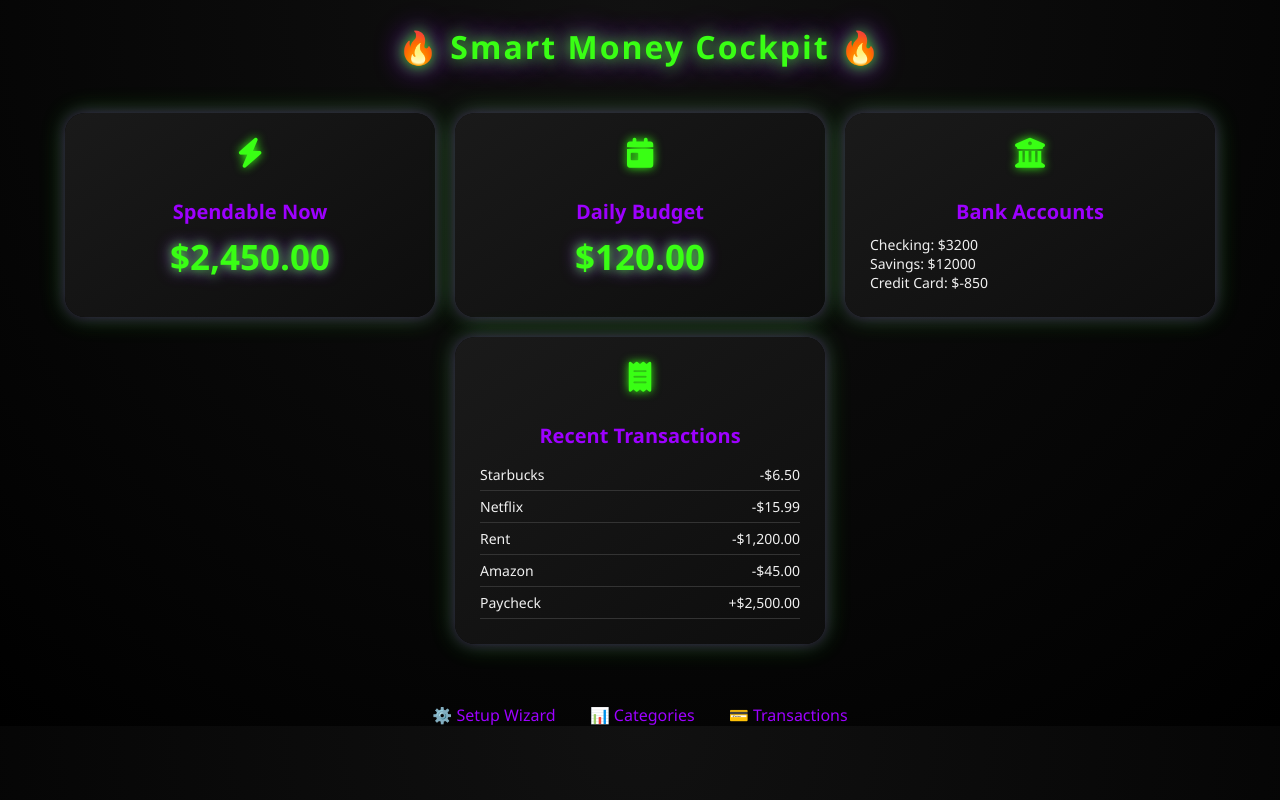
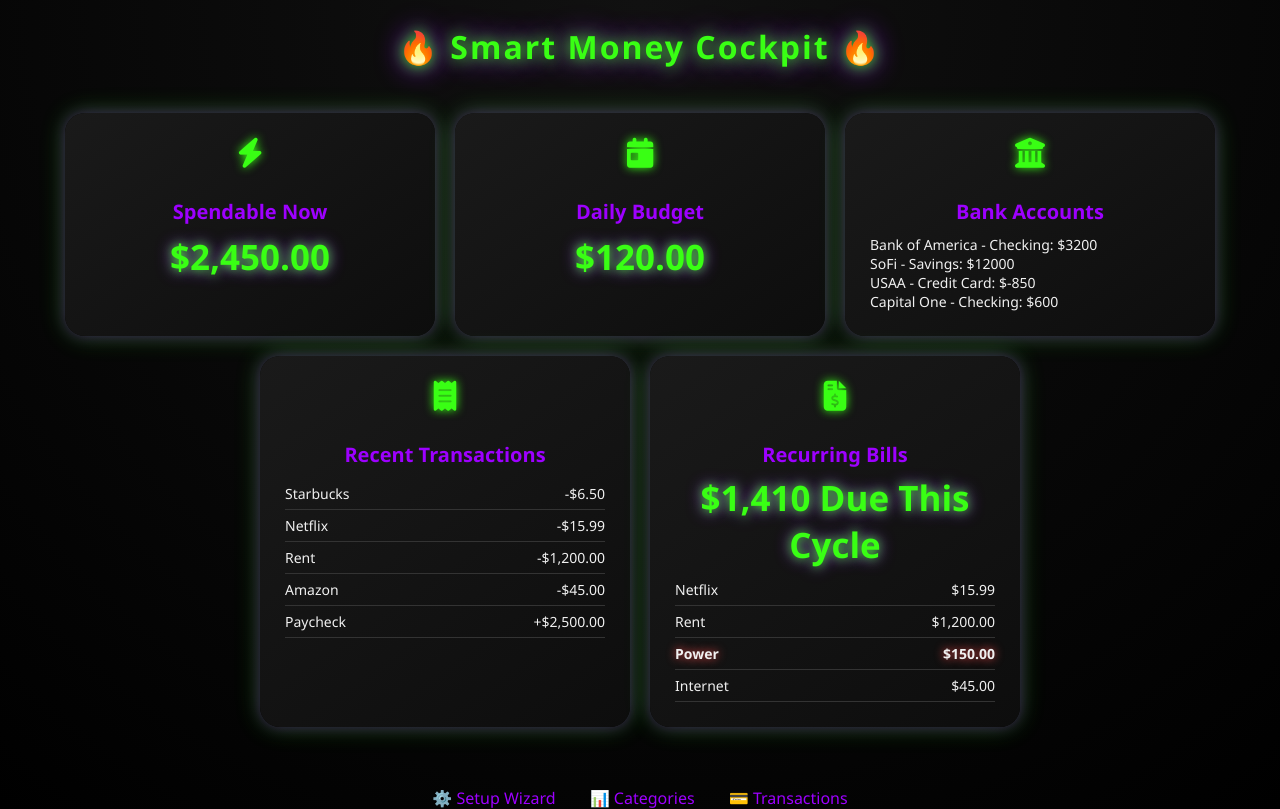
Before and after one commit to BabaYaga2569/smart-money-dashboard, a website: page index.html in a window 1280 px wide. Drawn offline with Linux system fonts and the light colour scheme.

Commit message:
Add files via upload

```diff
--- a/index.html
+++ b/index.html
@@ -3,7 +3,7 @@
 <head>
   <meta charset="UTF-8">
   <meta name="viewport" content="width=device-width, initial-scale=1.0">
-  <title>Smart Money Dashboard</title>
+  <title>Smart Money Cockpit</title>
   <link href="https://cdnjs.cloudflare.com/ajax/libs/font-awesome/6.5.0/css/all.min.css" rel="stylesheet">
   <style>
     body {
@@ -93,6 +93,11 @@
     .transaction span {
       color: #f0f0f0;
     }
+    .due-today {
+      color: #ff4d4d;
+      font-weight: bold;
+      text-shadow: 0 0 10px #ff4d4d;
+    }
     footer {
       margin-top: 40px;
       text-align: center;
@@ -133,6 +138,12 @@
       <h3>Recent Transactions</h3>
       <div class="transactions" id="transactions-list"></div>
     </div>
+    <div class="tile" id="recurring-bills">
+      <i class="fas fa-file-invoice-dollar icon"></i>
+      <h3>Recurring Bills</h3>
+      <div class="balance" id="bills-total">$1,410 Due This Cycle</div>
+      <div class="transactions" id="bills-list"></div>
+    </div>
   </div>
   <footer>
     <a href="#">⚙️ Setup Wizard</a>
@@ -141,9 +152,10 @@
   </footer>
   <script>
     const mockBalances = [
-      { name: "Checking", balance: 3200 },
-      { name: "Savings", balance: 12000 },
-      { name: "Credit Card", balance: -850 }
+      { name: "Bank of America - Checking", balance: 3200 },
+      { name: "SoFi - Savings", balance: 12000 },
+      { name: "USAA - Credit Card", balance: -850 },
+      { name: "Capital One - Checking", balance: 600 }
     ];
     const mockTransactions = [
       { name: "Starbucks", amount: "-$6.50" },
@@ -152,12 +164,25 @@
       { name: "Amazon", amount: "-$45.00" },
       { name: "Paycheck", amount: "+$2,500.00" }
     ];
+    const mockBills = [
+      { name: "Netflix", amount: "$15.99", due: "2025-09-05" },
+      { name: "Rent", amount: "$1,200.00", due: "2025-09-01" },
+      { name: "Power", amount: "$150.00", due: "2025-09-03" },
+      { name: "Internet", amount: "$45.00", due: "2025-09-10" }
+    ];
     document.getElementById("accounts-list").innerHTML = mockBalances
       .map(a => `<div>${a.name}: $${a.balance}</div>`)
       .join("");
     document.getElementById("transactions-list").innerHTML = mockTransactions
       .map(t => `<div class='transaction'><span>${t.name}</span><span>${t.amount}</span></div>`)
       .join("");
+    document.getElementById("bills-list").innerHTML = mockBills
+      .map(b => {
+        const today = new Date().toISOString().split('T')[0];
+        const dueClass = (b.due === today) ? "due-today" : "";
+        return `<div class='transaction ${dueClass}'><span>${b.name}</span><span>${b.amount}</span></div>`;
+      })
+      .join("");
   </script>
 </body>
 </html>
```
Also changed, not shown: readme.txt.
